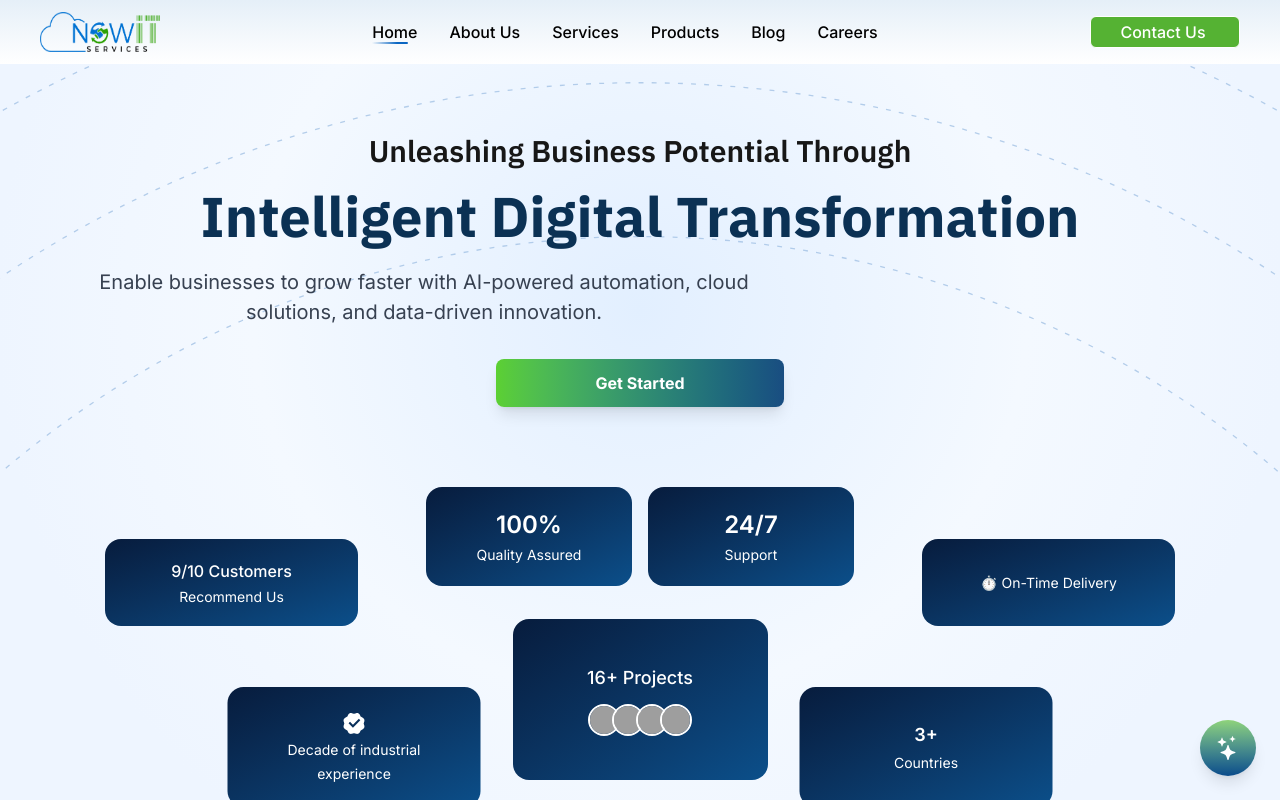
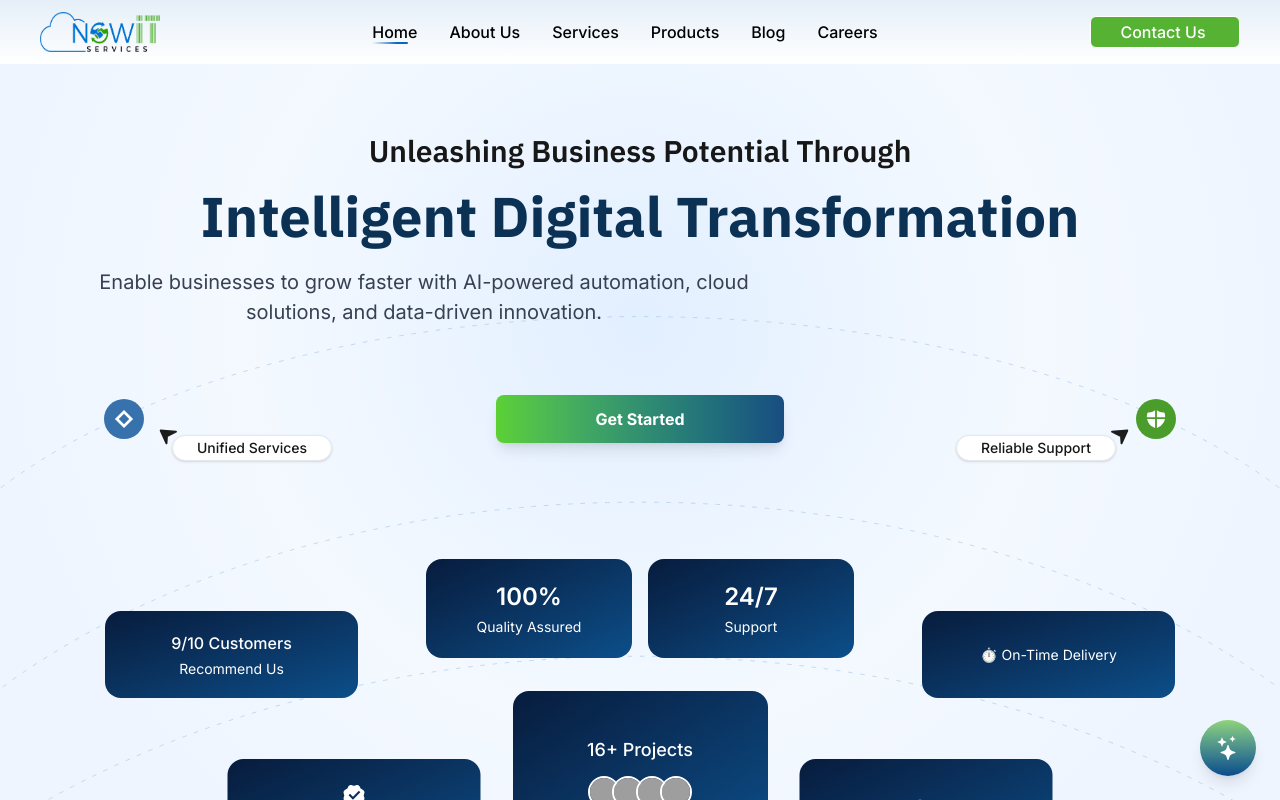
Before and after one commit to SivakumarErugu/NOWITSERVICES-WEBSITE, a Next.js app: page / in a window 1280 px wide. Built offline with nearby package versions, Linux system fonts and the light colour scheme; grey boxes are pictures that could not be loaded; a web font is replaced by a local one.

Commit message:
home arrow

```diff
--- a/src/app/page.js
+++ b/src/app/page.jsx
@@ -22,7 +22,7 @@ export default function Home() {
       <section>
         <BannerSection />
       </section>
-      <div className="w-full space-y-2 md:px-10 md:p-0">
+      <div className="w-full space-y-2 px-10">
         <SlidingHeader title="Who we are" />
         <PartnerSection />
         <Trusted />
--- a/src/components/home/BannerSection.jsx
+++ b/src/components/home/BannerSection.jsx
@@ -1,4 +1,7 @@
 import BannerButtonSection from "./subcomponents/BannerButtonSection";
+import { TbShieldCheckeredFilled } from "react-icons/tb";
+import { CgShapeRhombus } from "react-icons/cg";
+import HeroSection from "./Hero1";
 
 const BannerSection = () => {
   return (
@@ -9,20 +12,29 @@ const BannerSection = () => {
 
       {/* SVG arcs (hide overflow on small) */}
       <svg
-        className="absolute left-0 bottom-0 w-full h-[140%] hidden md:block pointer-events-none"
-        viewBox="0 0 1440 1400"
-        preserveAspectRatio="xMidYMid meet"
+        className="absolute left-1/2 -translate-x-1/2 bottom-0 w-[120vw] h-[1000px] pointer-events-none md:block hidden"
+        viewBox="0 0 2000 1000"
+        preserveAspectRatio="xMidYMax meet"
       >
         <g
           fill="none"
           stroke="#9fbfe3"
-          strokeWidth="1.6"
+          strokeWidth="1.2"
           strokeDasharray="6 10"
-          opacity="0.75"
+          opacity="0.6"
         >
-          <path d="M -500 820 A 1600 1600 0 0 1 1940 820" />
-          <path d="M -350 920 A 1400 1400 0 0 1 1790 920" />
-          <path d="M -200 1040 A 1200 1200 0 0 1 1640 1040" />
+          {/* M [Start X] [Start Y]
+      A [Radius X] [Radius Y] 0 0 1 [End X] [End Y]
+      By using 0 and 2000 as start/end, we guarantee it spans the viewBox.
+    */}
+          {/* Path 1: Topmost/Inner line - Sharpest curve */}
+          <path d="M 0 700 A 1000 500 0 0 1 2000 700" />
+
+          {/* Path 2: Middle line - Medium curve */}
+          <path d="M 0 850 A 1100 700 0 0 1 2000 850" />
+
+          {/* Path 3: Bottom line - Wider curve */}
+          <path d="M 0 1000 A 1200 800 0 0 1 2000 1000" />
         </g>
       </svg>
 
@@ -33,18 +45,16 @@ const BannerSection = () => {
           Unleashing Business Potential Through
         </h1>
 
-                    <h1 className="text-[44px] md:text-[56px] font-bold text-[#0b3154] leading-tight mb-4 ibmPlex-text">
-                        Intelligent Digital Transformation
-                    </h1>
+        <h1 className="text-[44px] md:text-[56px] font-bold text-[#0b3154] leading-tight mb-4 ibmPlex-text">
+          Intelligent Digital Transformation
+        </h1>
 
         <p className="text-[16px] md:text-[20px] max-w-2xl mx-auto mb-8 text-[#374151] ml-2">
           Enable businesses to grow faster with AI-powered automation,
           cloud solutions, and data-driven innovation.
         </p>
 
-        <button className="w-[220px] md:w-[288px] h-[48px] rounded-[8px] bg-gradient-to-r from-[#5CD032] to-[#194D81] text-white font-bold transition hover:scale-105 shadow-lg">
-          Get Started
-        </button>
+        <HeroSection />
 
         {/* Cards */}
         <div className="mt-16">
--- /dev/null
+++ b/src/components/home/Hero1.jsx
@@ -0,0 +1,87 @@
+import { CgShapeRhombus } from "react-icons/cg";
+import { TbShieldCheckeredFilled } from "react-icons/tb";
+
+
+const LeftArrow = () => (
+  <svg width="19" height="19" viewBox="0 0 12 12" fill="none" xmlns="http://www.w3.org/2000/svg">
+    <path
+      d="M1,1.5 L3.5,10 L4.5,5.5 L10.5,3.5 L1,1.5Z"
+      fill="#1C1C1C"
+      stroke="#1C1C1C"
+      stroke-width="1.2"
+      stroke-linejoin="round"
+    />
+  </svg>
+);
+
+const RightArrow = () => (
+  <svg width="19" height="19" viewBox="0 0 12 12" fill="none" xmlns="http://www.w3.org/2000/svg">
+    <path
+      /* Flipped X-coordinates: 1->11, 3.5->8.5, 4.5->7.5, 10.5->1.5 */
+      d="M11,1.5 L8.5,10 L7.5,5.5 L1.5,3.5 L11,1.5Z"
+      fill="#1C1C1C"
+      stroke="#1C1C1C"
+      stroke-width="1.2"
+      stroke-linejoin="round"
+    />
+  </svg>
+);
+
+export default function CTAFlow() {
+  return (
+    <div className="relative w-full h-[120px] flex items-center justify-center">
+
+      {/* LEFT */}
+      <div className="absolute left-6 top-1/2 -translate-y-1/2 flex items-center">
+        {/* The Blue Icon */}
+        <span className="bg-[#3872AD] text-white w-10 h-10 flex items-center justify-center rounded-full shrink-0 z-10">
+          <CgShapeRhombus size={22} />
+        </span>
+
+        <div className="absolute top-9 left-15 w-full ">
+          {/* The Container for Arrow and Text */}
+          <div className="relative flex w-full items-center ml-2">
+            {/* The Arrow: Positioned absolutely to overlap the gap */}
+            <div className="absolute -left-3 -top-2 rotate-[-8deg]">
+              <LeftArrow />
+            </div>
+
+            {/* The Text Pill */}
+            <span className="bg-white px-4 min-w-40 py-0.5 rounded-full text-sm font-medium shadow-sm border border-gray-200">
+              Unified Services
+            </span>
+          </div>
+        </div>
+      </div>
+
+      {/* RIGHT */}
+      <div className="absolute right-6 top-1/2 -translate-y-1/2 flex items-center">
+        {/* The Container for Arrow and Text */}
+        <div className="absolute top-9 right-15 w-full">
+          <div className="relative flex w-full items-center justify-end mr-2">
+
+            {/* The Arrow: Now anchored to the RIGHT top of the pill */}
+            <div className="absolute -right-3 -top-2 rotate-[8deg]">
+              <RightArrow />
+            </div>
+
+            {/* The Text Pill */}
+            <span className="bg-white px-4 min-w-40 py-0.5 rounded-full text-sm font-medium shadow-sm border border-gray-200 text-center">
+              Reliable Support
+            </span>
+          </div>
+        </div>
+
+        {/* The Green Icon */}
+        <span className="bg-[#4A9D2B] text-white w-10 h-10 flex items-center justify-center rounded-full shrink-0 z-10">
+          <TbShieldCheckeredFilled size={22} />
+        </span>
+      </div>
+
+      {/* CENTER CTA */}
+      <button className="z-10 w-[220px] md:w-[288px] h-[48px] rounded-lg bg-gradient-to-r from-[#5CD032] to-[#194D81] text-white font-bold shadow-lg">
+        Get Started
+      </button>
+    </div>
+  );
+}
```
